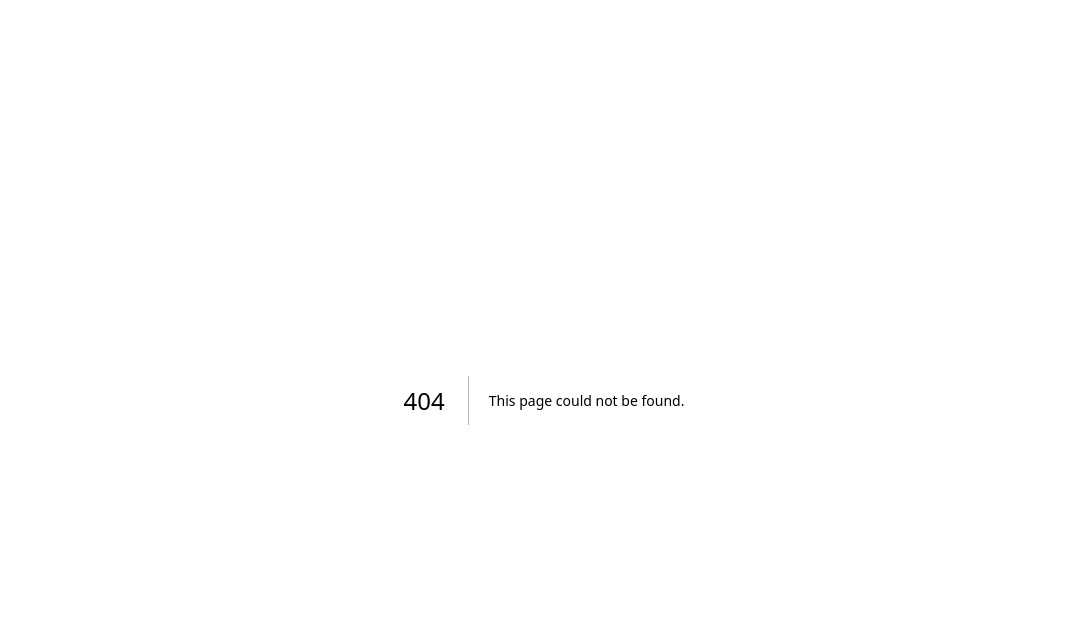
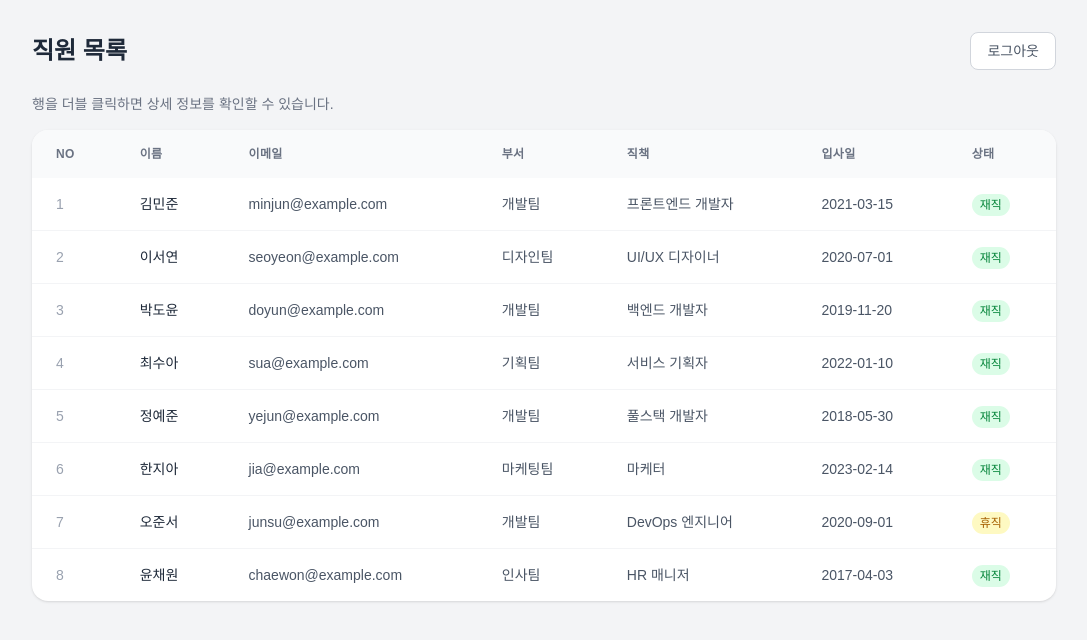
Before and after one commit to gkak12/react-sample, a Next.js app: page /list in a window 1280 px wide. Before the commit this address had no page. Shown: the top 640 px of the page, without its empty margins (96-1183 px from the left). Built offline with nearby package versions, Linux system fonts and the light colour scheme; sample sign-in values are in the browser's storage.

Commit message:
목록/상세 페이지 추가

```diff
--- /dev/null
+++ b/src/app/list/page.tsx
@@ -0,0 +1,117 @@
+"use client";
+
+import { useEffect, useState } from "react";
+import { useRouter } from "next/navigation";
+import DetailPopup from "@/components/DetailPopup";
+
+export interface Item {
+  id: number;
+  name: string;
+  email: string;
+  department: string;
+  role: string;
+  joinDate: string;
+  status: string;
+  phone: string;
+  address: string;
+  memo: string;
+}
+
+const SAMPLE_DATA: Item[] = [
+  { id: 1, name: "김민준", email: "minjun@example.com", department: "개발팀", role: "프론트엔드 개발자", joinDate: "2021-03-15", status: "재직", phone: "010-1234-5678", address: "서울시 강남구", memo: "React, TypeScript 담당" },
+  { id: 2, name: "이서연", email: "seoyeon@example.com", department: "디자인팀", role: "UI/UX 디자이너", joinDate: "2020-07-01", status: "재직", phone: "010-2345-6789", address: "서울시 마포구", memo: "Figma 전문" },
+  { id: 3, name: "박도윤", email: "doyun@example.com", department: "개발팀", role: "백엔드 개발자", joinDate: "2019-11-20", status: "재직", phone: "010-3456-7890", address: "경기도 성남시", memo: "Spring Boot 담당" },
+  { id: 4, name: "최수아", email: "sua@example.com", department: "기획팀", role: "서비스 기획자", joinDate: "2022-01-10", status: "재직", phone: "010-4567-8901", address: "서울시 송파구", memo: "신규 서비스 기획 담당" },
+  { id: 5, name: "정예준", email: "yejun@example.com", department: "개발팀", role: "풀스택 개발자", joinDate: "2018-05-30", status: "재직", phone: "010-5678-9012", address: "서울시 영등포구", memo: "Next.js, Node.js 담당" },
+  { id: 6, name: "한지아", email: "jia@example.com", department: "마케팅팀", role: "마케터", joinDate: "2023-02-14", status: "재직", phone: "010-6789-0123", address: "서울시 중구", memo: "SNS 마케팅 담당" },
+  { id: 7, name: "오준서", email: "junsu@example.com", department: "개발팀", role: "DevOps 엔지니어", joinDate: "2020-09-01", status: "휴직", phone: "010-7890-1234", address: "인천시 남동구", memo: "AWS, Docker 담당" },
+  { id: 8, name: "윤채원", email: "chaewon@example.com", department: "인사팀", role: "HR 매니저", joinDate: "2017-04-03", status: "재직", phone: "010-8901-2345", address: "서울시 강서구", memo: "채용 및 복지 담당" },
+];
+
+export default function ListPage() {
+  const router = useRouter();
+  const [selectedItem, setSelectedItem] = useState<Item | null>(null);
+
+  useEffect(() => {
+    const isLoggedIn = localStorage.getItem("isLoggedIn");
+    if (!isLoggedIn) {
+      router.replace("/login");
+    }
+  }, [router]);
+
+  const handleLogout = () => {
+    localStorage.removeItem("isLoggedIn");
+    router.push("/login");
+  };
+
+  return (
+    <div className="min-h-screen bg-gray-100 p-8">
+      <div className="mx-auto max-w-5xl">
+        {/* 헤더 */}
+        <div className="mb-6 flex items-center justify-between">
+          <h1 className="text-2xl font-bold text-gray-800">직원 목록</h1>
+          <button
+            onClick={handleLogout}
+            className="rounded-lg border border-gray-300 bg-white px-4 py-2 text-sm text-gray-600 transition hover:bg-gray-50"
+          >
+            로그아웃
+          </button>
+        </div>
+
+        {/* 안내 문구 */}
+        <p className="mb-4 text-sm text-gray-500">
+          행을 더블 클릭하면 상세 정보를 확인할 수 있습니다.
+        </p>
+
+        {/* 테이블 */}
+        <div className="overflow-hidden rounded-2xl bg-white shadow">
+          <table className="w-full text-sm">
+            <thead className="bg-gray-50 text-left text-xs font-semibold uppercase tracking-wide text-gray-500">
+              <tr>
+                <th className="px-6 py-4">No</th>
+                <th className="px-6 py-4">이름</th>
+                <th className="px-6 py-4">이메일</th>
+                <th className="px-6 py-4">부서</th>
+                <th className="px-6 py-4">직책</th>
+                <th className="px-6 py-4">입사일</th>
+                <th className="px-6 py-4">상태</th>
+              </tr>
+            </thead>
+            <tbody className="divide-y divide-gray-100">
+              {SAMPLE_DATA.map((item) => (
+                <tr
+                  key={item.id}
+                  onDoubleClick={() => setSelectedItem(item)}
+                  className="cursor-pointer transition hover:bg-blue-50"
+                >
+                  <td className="px-6 py-4 text-gray-400">{item.id}</td>
+                  <td className="px-6 py-4 font-medium text-gray-800">{item.name}</td>
+                  <td className="px-6 py-4 text-gray-600">{item.email}</td>
+                  <td className="px-6 py-4 text-gray-600">{item.department}</td>
+                  <td className="px-6 py-4 text-gray-600">{item.role}</td>
+                  <td className="px-6 py-4 text-gray-600">{item.joinDate}</td>
+                  <td className="px-6 py-4">
+                    <span
+                      className={`rounded-full px-2 py-1 text-xs font-medium ${
+                        item.status === "재직"
+                          ? "bg-green-100 text-green-700"
+                          : "bg-yellow-100 text-yellow-700"
+                      }`}
+                    >
+                      {item.status}
+                    </span>
+                  </td>
+                </tr>
+              ))}
+            </tbody>
+          </table>
+        </div>
+      </div>
+
+      {/* 상세 팝업 */}
+      {selectedItem && (
+        <DetailPopup item={selectedItem} onClose={() => setSelectedItem(null)} />
+      )}
+    </div>
+  );
+}
--- /dev/null
+++ b/src/components/DetailPopup.tsx
@@ -0,0 +1,90 @@
+"use client";
+
+import { useEffect } from "react";
+import { Item } from "@/app/list/page";
+
+interface DetailPopupProps {
+  item: Item;
+  onClose: () => void;
+}
+
+export default function DetailPopup({ item, onClose }: DetailPopupProps) {
+  // ESC 키로 닫기
+  useEffect(() => {
+    const handleKeyDown = (e: KeyboardEvent) => {
+      if (e.key === "Escape") onClose();
+    };
+    window.addEventListener("keydown", handleKeyDown);
+    return () => window.removeEventListener("keydown", handleKeyDown);
+  }, [onClose]);
+
+  return (
+    <div
+      className="fixed inset-0 z-50 flex items-center justify-center bg-black/40"
+      onClick={onClose}
+    >
+      <div
+        className="w-full max-w-md rounded-2xl bg-white p-6 shadow-xl"
+        onClick={(e) => e.stopPropagation()}
+      >
+        {/* 팝업 헤더 */}
+        <div className="mb-5 flex items-center justify-between">
+          <h2 className="text-lg font-bold text-gray-800">직원 상세 정보</h2>
+          <button
+            onClick={onClose}
+            className="text-gray-400 transition hover:text-gray-600 text-xl leading-none"
+          >
+            ✕
+          </button>
+        </div>
+
+        {/* 이름 + 상태 */}
+        <div className="mb-5 flex items-center gap-3">
+          <div className="flex h-12 w-12 items-center justify-center rounded-full bg-blue-100 text-lg font-bold text-blue-600">
+            {item.name[0]}
+          </div>
+          <div>
+            <p className="font-semibold text-gray-800">{item.name}</p>
+            <p className="text-sm text-gray-500">{item.role}</p>
+          </div>
+          <span
+            className={`ml-auto rounded-full px-3 py-1 text-xs font-medium ${
+              item.status === "재직"
+                ? "bg-green-100 text-green-700"
+                : "bg-yellow-100 text-yellow-700"
+            }`}
+          >
+            {item.status}
+          </span>
+        </div>
+
+        {/* 상세 정보 */}
+        <div className="flex flex-col gap-3 rounded-xl bg-gray-50 p-4 text-sm">
+          <Row label="부서" value={item.department} />
+          <Row label="이메일" value={item.email} />
+          <Row label="연락처" value={item.phone} />
+          <Row label="입사일" value={item.joinDate} />
+          <Row label="주소" value={item.address} />
+          <Row label="메모" value={item.memo} />
+        </div>
+
+        {/* 닫기 버튼 */}
+        <button
+          onClick={onClose}
+          className="mt-5 w-full rounded-lg bg-blue-500 py-2 text-sm font-semibold text-white transition hover:bg-blue-600"
+        >
+          닫기
+        </button>
+      </div>
+    </div>
+  );
+}
+
+function Row({ label, value }: { label: string; value: string }) {
+  return (
+    <div className="flex justify-between gap-4">
+      <span className="w-16 shrink-0 font-medium text-gray-500">{label}</span>
+      <span className="text-right text-gray-700">{value}</span>
+    </div>
+  );
+}
```
